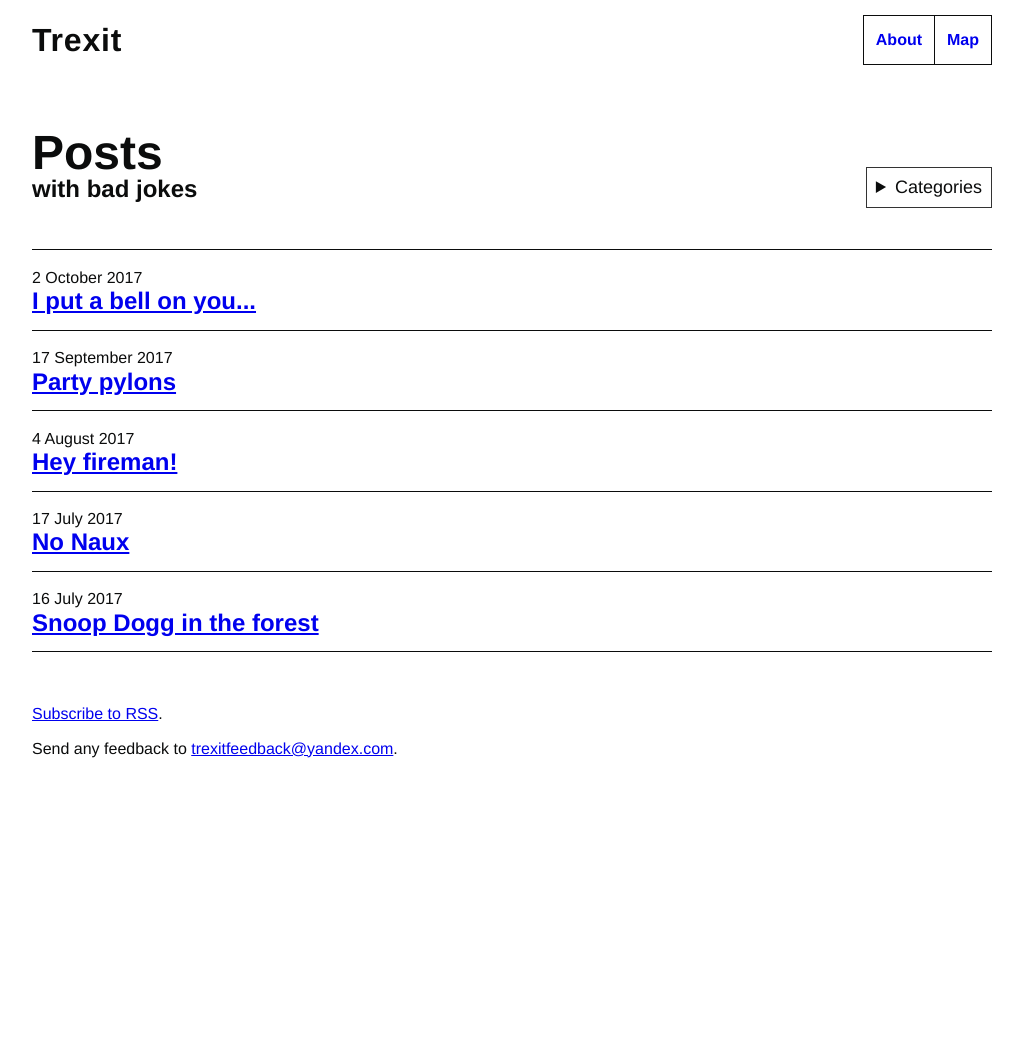
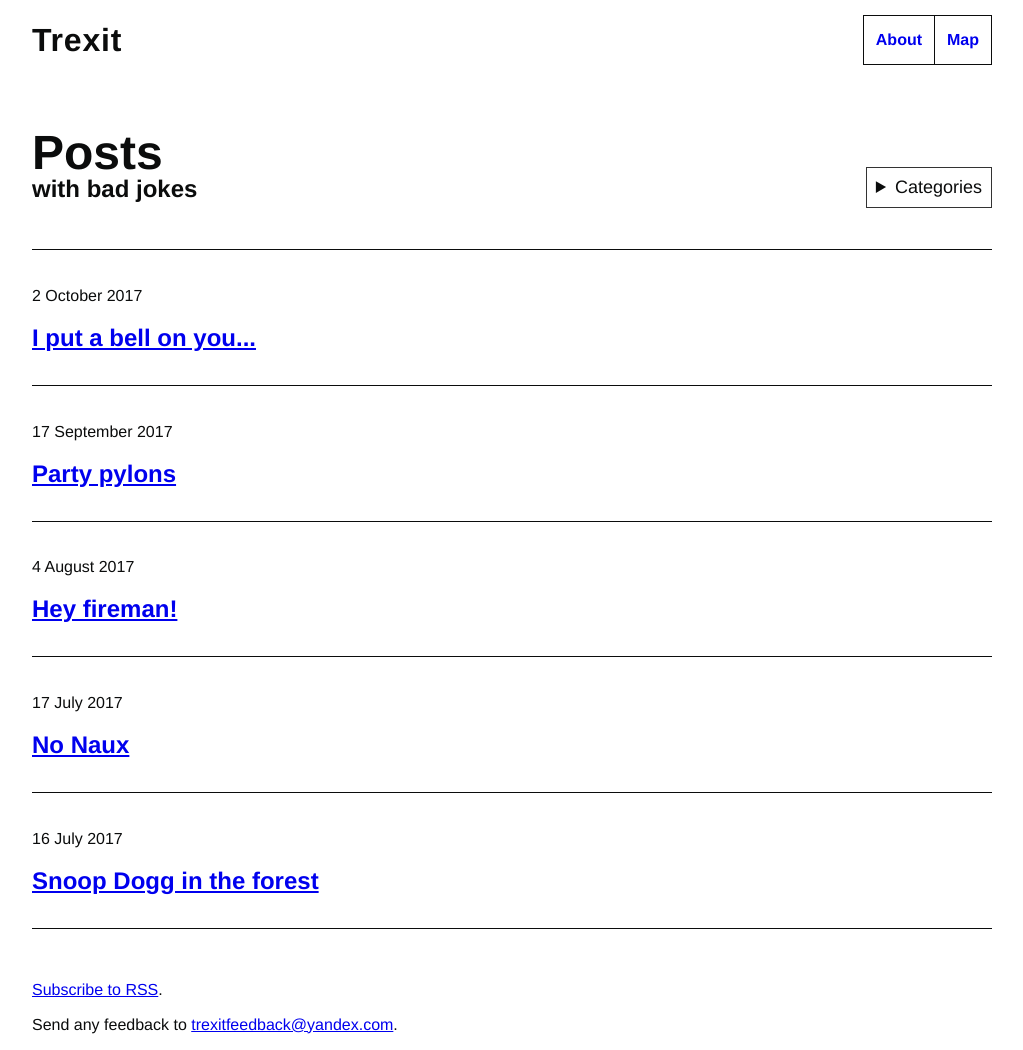
Before and after one commit to tombye/trexit, a Jekyll site: the page built from bad-jokes/index.md, in a window 1280 px wide. Shown: the whole page, without its empty margins (128-1151 px from the left). Built offline with Jekyll 4.4.1, drawn with Linux system fonts in a browser that asks for light colours; before the commit the page ends 900 px from its top, so only the background shows below that.

Commit message:
Remove the hack this time

```diff
--- a/assets/css/main.css
+++ b/assets/css/main.css
@@ -665,8 +665,6 @@ button:focus {
 .post-list li {
   border-bottom: solid 1px #0b0c0c;
   padding: 0 0 1.5rem;
-  /* whitespace clearing hack */
-  font-size: 0;
 }
 
 .post-meta {
```
